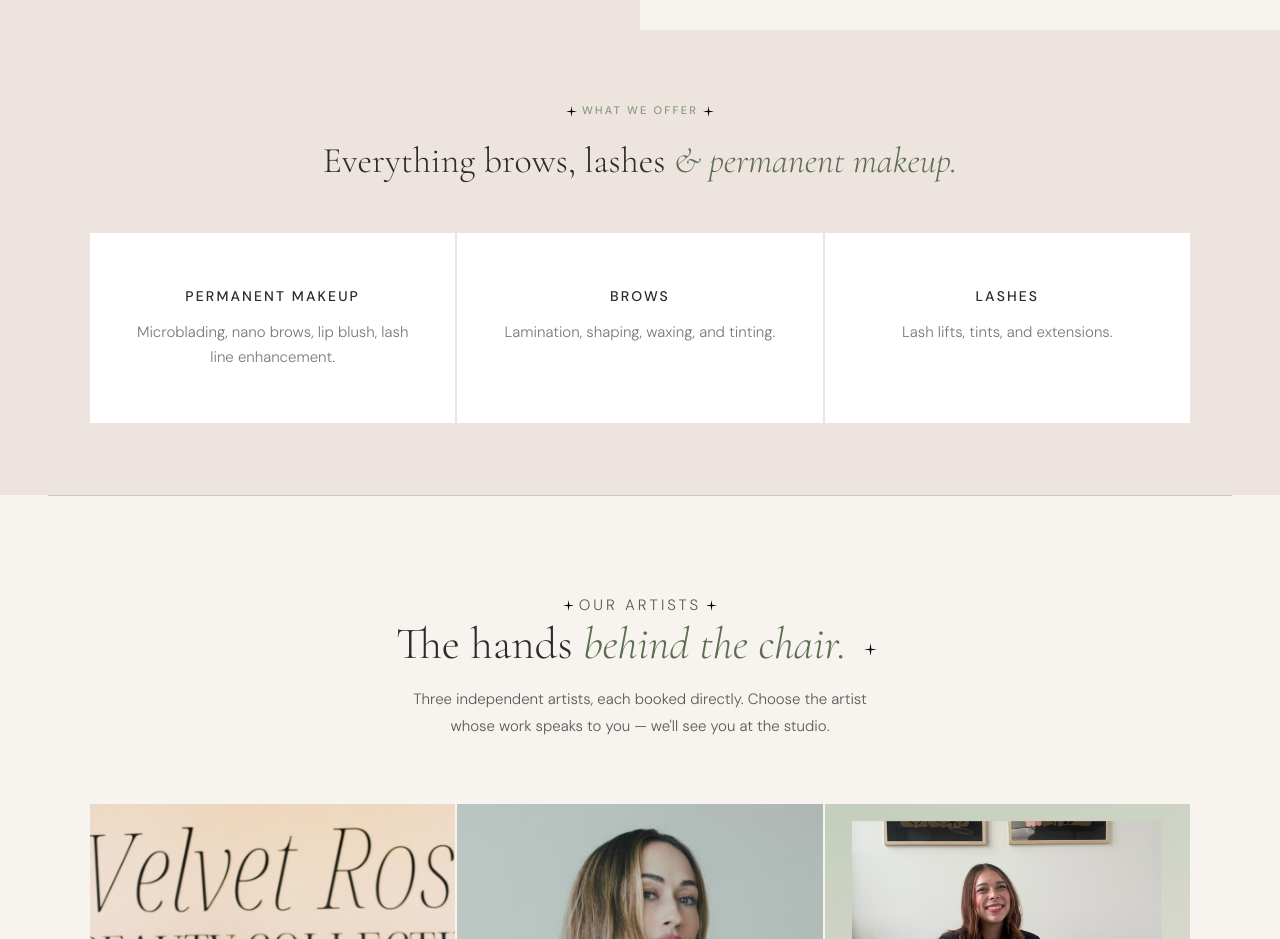
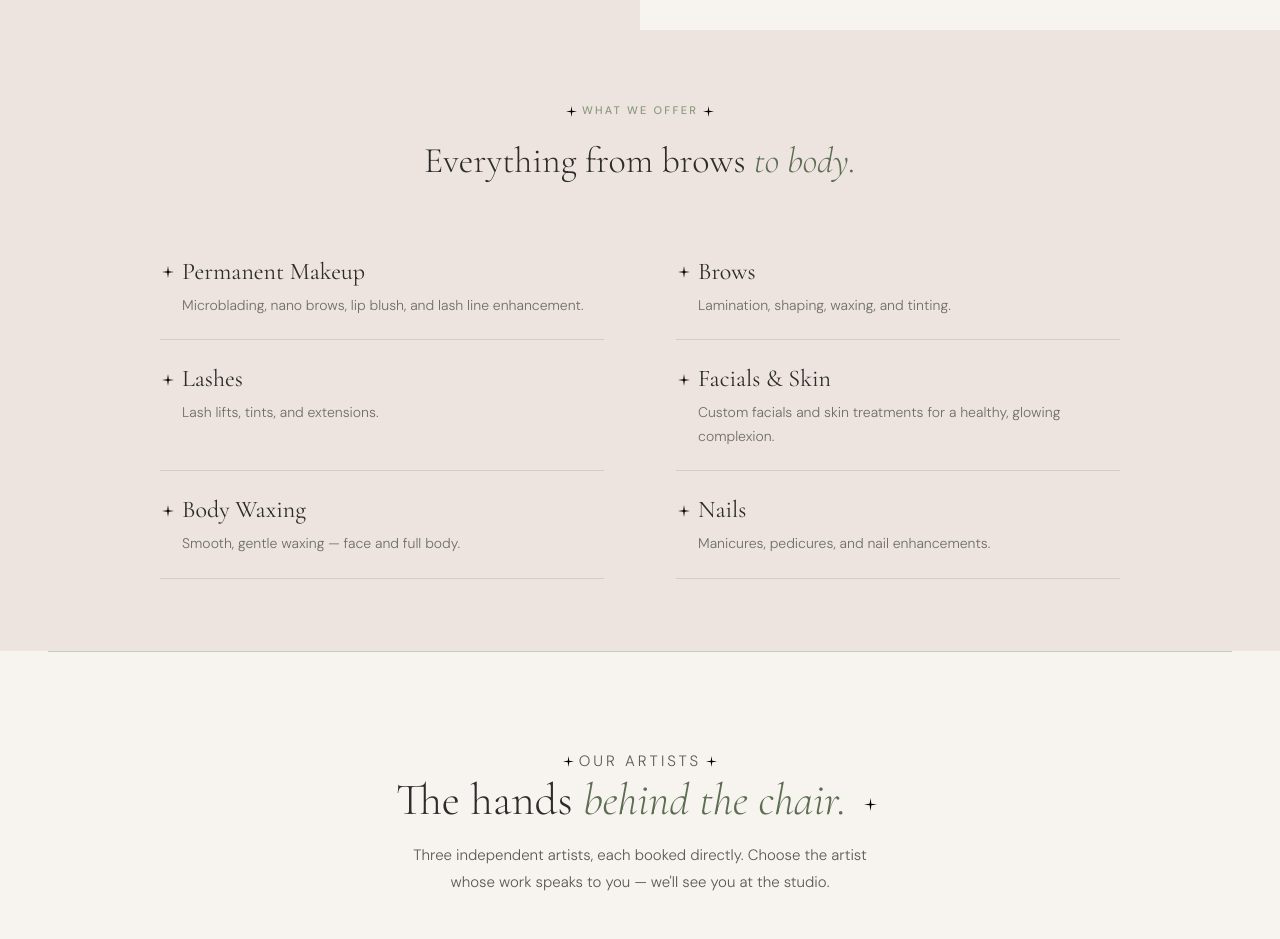
Before and after one commit to abbiewhiteman3/omnia-mockups, a plain HTML site: page velvet-rose-v2/index.html in a window 1280 px wide. Shown: the part 1620-2559 px from the top of the page. Drawn offline with nearby package versions, Linux system fonts and the light colour scheme.

Commit message:
Velvet Rose: redesign services as a spa menu + add facials, body waxing, nails
- Replace the 3 service cards with an elegant 2-column service menu
- Add Facials & Skin, Body Waxing, and Nails (6 services total)
- Update heading to "Everything from brows to body"

```diff
--- a/velvet-rose-v2/index.html
+++ b/velvet-rose-v2/index.html
@@ -69,20 +69,32 @@
 <section class="services-strip">
   <div class="services-strip-header">
     <p class="section-eyebrow"><svg class="star"><use href="#sparkle"/></svg>What we offer<svg class="star"><use href="#sparkle"/></svg></p>
-    <h2 class="section-title" style="font-size:36px;">Everything brows, lashes <em>&amp; permanent makeup.</em></h2>
+    <h2 class="section-title" style="font-size:36px;">Everything from brows <em>to body.</em></h2>
   </div>
-  <div class="services-grid">
-    <div class="service-card">
-      <p class="service-name">Permanent Makeup</p>
-      <p class="service-desc">Microblading, nano brows, lip blush, lash line enhancement.</p>
+  <div class="services-menu">
+    <div class="menu-item">
+      <div class="menu-item-head"><svg class="star"><use href="#sparkle"/></svg><span class="menu-name">Permanent Makeup</span></div>
+      <p class="menu-desc">Microblading, nano brows, lip blush, and lash line enhancement.</p>
     </div>
-    <div class="service-card">
-      <p class="service-name">Brows</p>
-      <p class="service-desc">Lamination, shaping, waxing, and tinting.</p>
+    <div class="menu-item">
+      <div class="menu-item-head"><svg class="star"><use href="#sparkle"/></svg><span class="menu-name">Brows</span></div>
+      <p class="menu-desc">Lamination, shaping, waxing, and tinting.</p>
     </div>
-    <div class="service-card">
-      <p class="service-name">Lashes</p>
-      <p class="service-desc">Lash lifts, tints, and extensions.</p>
+    <div class="menu-item">
+      <div class="menu-item-head"><svg class="star"><use href="#sparkle"/></svg><span class="menu-name">Lashes</span></div>
+      <p class="menu-desc">Lash lifts, tints, and extensions.</p>
+    </div>
+    <div class="menu-item">
+      <div class="menu-item-head"><svg class="star"><use href="#sparkle"/></svg><span class="menu-name">Facials &amp; Skin</span></div>
+      <p class="menu-desc">Custom facials and skin treatments for a healthy, glowing complexion.</p>
+    </div>
+    <div class="menu-item">
+      <div class="menu-item-head"><svg class="star"><use href="#sparkle"/></svg><span class="menu-name">Body Waxing</span></div>
+      <p class="menu-desc">Smooth, gentle waxing — face and full body.</p>
+    </div>
+    <div class="menu-item">
+      <div class="menu-item-head"><svg class="star"><use href="#sparkle"/></svg><span class="menu-name">Nails</span></div>
+      <p class="menu-desc">Manicures, pedicures, and nail enhancements.</p>
     </div>
   </div>
 </section>
--- a/velvet-rose-v2/vr-style.css
+++ b/velvet-rose-v2/vr-style.css
@@ -336,6 +336,45 @@
     line-height: 1.7;
   }
 
+  /* SERVICE MENU (services-strip redesign) */
+  .services-menu {
+    max-width: 960px;
+    margin: 0 auto;
+    display: grid;
+    grid-template-columns: 1fr 1fr;
+    column-gap: 72px;
+  }
+
+  .menu-item {
+    padding: 26px 2px 22px;
+    border-bottom: 1px solid rgba(92, 110, 82, 0.18);
+  }
+
+  .menu-item-head {
+    display: flex;
+    align-items: center;
+    margin-bottom: 8px;
+  }
+
+  .menu-item-head .star { margin: 0 8px 0 0; width: 12px; height: 12px; }
+  .menu-item-head .star path { fill: var(--sage-dark); }
+
+  .menu-name {
+    font-family: 'Cormorant Garamond', serif;
+    font-size: 24px;
+    font-weight: 400;
+    color: var(--charcoal);
+    line-height: 1.1;
+  }
+
+  .menu-desc {
+    font-size: 14px;
+    font-weight: 300;
+    color: #6E6E68;
+    line-height: 1.7;
+    padding-left: 20px;
+  }
+
   /* DIVIDER */
   .section-divider {
     height: 1px;
@@ -648,6 +687,8 @@
     .about-image { min-height: 300px; }
     .about-content { padding: 48px 24px; }
     .services-grid { grid-template-columns: 1fr 1fr; }
+    .services-menu { grid-template-columns: 1fr; column-gap: 0; }
+    .services-menu .menu-item:last-child { border-bottom: none; }
     .team-grid { grid-template-columns: 1fr; }
     .team { padding: 64px 24px; }
     footer { grid-template-columns: 1fr; padding: 40px 24px; }
```
